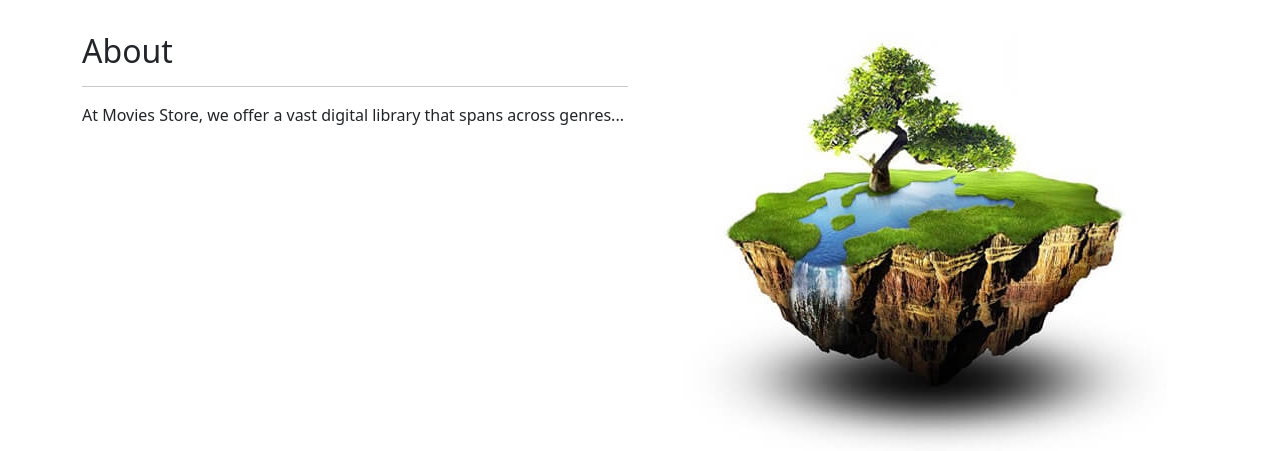
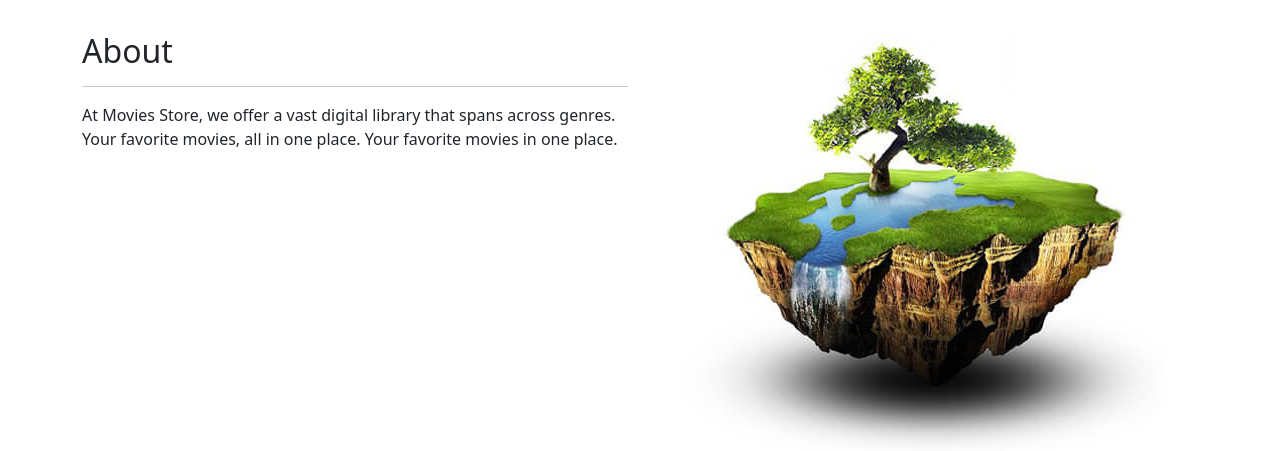
Before and after one commit to sandro21/GT-Movie-Store, a Django app: page /about in a window 1280 px wide. Shown: the part 82-533 px from the top of the page. Run offline with Django 5.2, Linux system fonts and the light colour scheme; parts of the project's set-up code (start-up, migrations or seed data) failed here and were passed over; some libraries are stand-ins or nearby versions.

Commit message:
about seection update

```diff
--- a/home/templates/home/about.html
+++ b/home/templates/home/about.html
@@ -6,7 +6,7 @@
     <div class="row mt-3">
       <div class="col-md-6 mx-auto mb-3">
         <h2>About</h2><hr/>
-        <p>At Movies Store, we offer a vast digital library that spans across genres...</p>
+        <p>At Movies Store, we offer a vast digital library that spans across genres. Your favorite movies, all in one place. Your favorite movies in one place.</p>
       </div>
       <div class="col-md-6 mx-auto mb-3 text-center">
         <img src="{% static 'img/about.jpg' %}" alt="about" />
```
